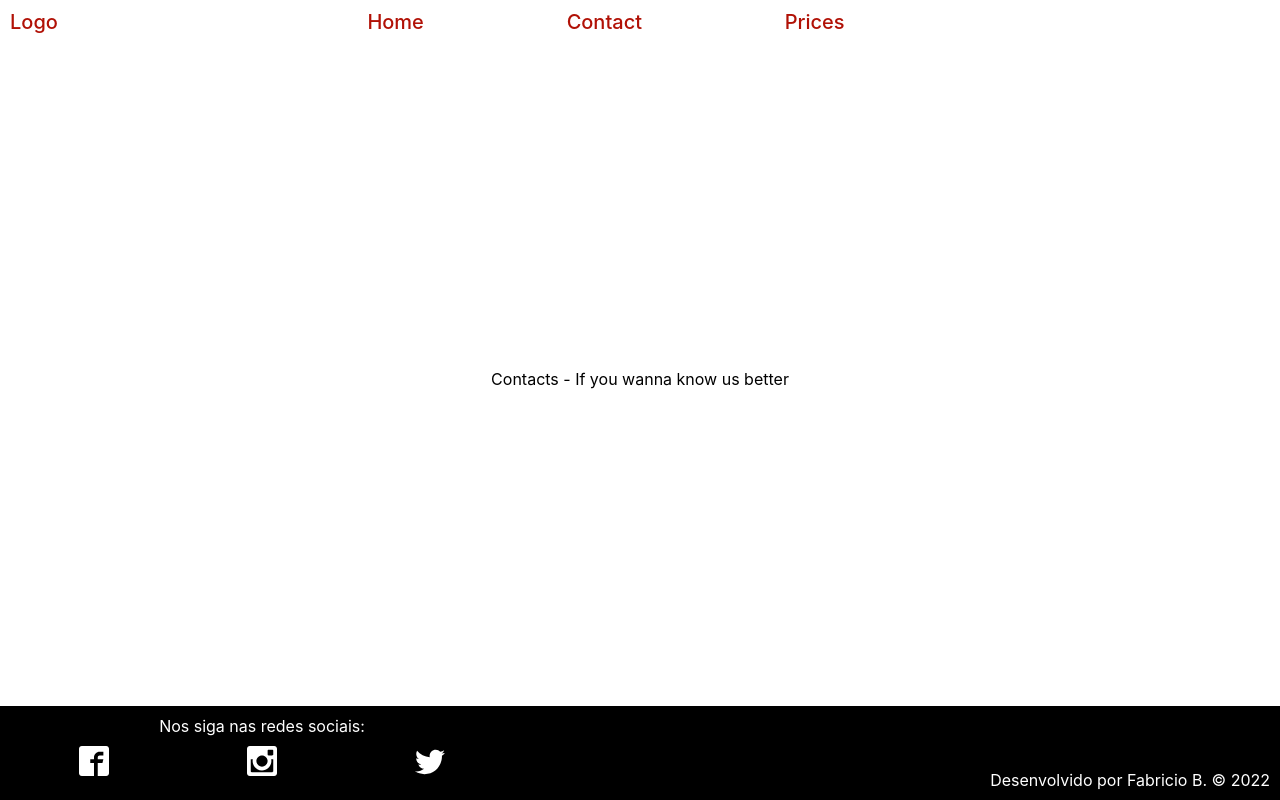
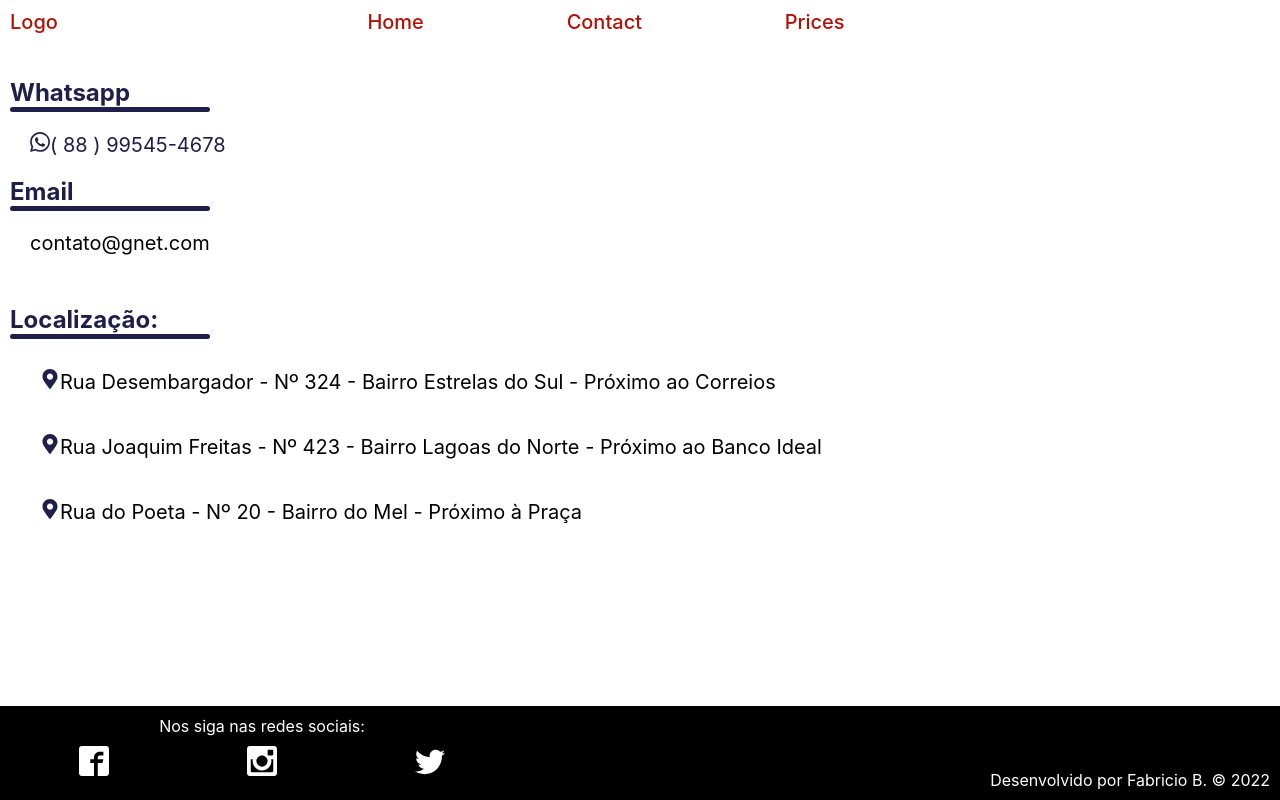
Before and after one commit to Braz99/site-internet, a Next.js app: page /contact in a window 1280 px wide. Built offline with nearby package versions, Linux system fonts and the light colour scheme.

Commit message:
Adiciona conteúdo à pagina contact

```diff
--- a/src/pages/contact.jsx
+++ b/src/pages/contact.jsx
@@ -1,7 +1,55 @@
 import Layout from "../components/Layout";
+import styles from "../../styles/contacts.module.css";
+import { ImWhatsapp } from "react-icons/im";
+import { FaMapMarkerAlt } from "react-icons/fa";
+import Link from "next/link";
 
 export default function Contact() {
   return (
-    <Layout title="Contact">Contacts - If you wanna know us better</Layout>
+    <Layout title="Contato">
+      <section className={styles.contactsection}>
+        <div className={styles.whatsappdiv}>
+          <h1 className={styles.title}>Whatsapp</h1>
+          <span className={styles.whatsapp}>
+            <a
+              target="_blank"
+              href={
+                "https://api.whatsapp.com/send?phone=0000000000&text=Salve%20o%20nosso%20n%C3%BAmero%20nos%20seus%20contatos!"
+              }
+            >
+              <ImWhatsapp />( 88 ) 99545-4678
+            </a>
+          </span>
+        </div>
+
+        <div className={styles.emaildiv}>
+          <h1 className={styles.title}>Email</h1>
+          <span className={styles.email}>contato@gnet.com </span>
+        </div>
+      </section>
+
+      <section className={styles.locationsection}>
+        <h1 className={styles.title}>Localização: </h1>
+
+        <ul className={styles.location}>
+          <li>
+            <FaMapMarkerAlt />
+            Rua Desembargador - Nº 324 - Bairro Estrelas do Sul - Próximo ao
+            Correios
+          </li>
+
+          <li>
+            <FaMapMarkerAlt />
+            Rua Joaquim Freitas - Nº 423 - Bairro Lagoas do Norte - Próximo ao
+            Banco Ideal
+          </li>
+
+          <li>
+            <FaMapMarkerAlt />
+            Rua do Poeta - Nº 20 - Bairro do Mel - Próximo à Praça
+          </li>
+        </ul>
+      </section>
+    </Layout>
   );
 }
--- a/src/pages/index.jsx
+++ b/src/pages/index.jsx
@@ -10,8 +10,8 @@ export default function Home() {
   return (
     <>
       <Head>
-        <meta name="description" content="Generated by create next app" />
-        <meta charset="utf-8" />
+        <meta name="description" content="Site de um provedor de internet" />
+        <meta charSet="utf-8" />
         <meta name="viewport" content="width=device-width, initial-scale=1" />
         <link rel="icon" href="/favicon.ico" />
       </Head>
--- a/styles/components/layout.module.css
+++ b/styles/components/layout.module.css
@@ -1,7 +1,7 @@
 .children {
   display: flex;
-  justify-content: center;
   align-items: center;
   flex-direction: column;
   min-height: calc(100vh - 57.5px - 90px);
+  padding: 10px;
 }
--- /dev/null
+++ b/styles/contacts.module.css
@@ -0,0 +1,56 @@
+.title {
+  color: #1f1f49;
+  width: 100%;
+  text-align: left;
+}
+
+.title::after {
+  content: "";
+  display: block;
+  width: 200px;
+  height: 5px;
+  text-align: left;
+  background-color: currentColor;
+  border-radius: 10px;
+}
+
+.whatsappdiv a {
+  color: #1f1f49;
+}
+
+.contactsection,
+.locationsection {
+  width: 100%;
+  margin: 15px 20px;
+}
+
+.whatsapp,
+.email {
+  margin: 20px;
+  font-size: 20px;
+}
+
+.whatsappdiv,
+.emaildiv {
+  display: flex;
+  flex-wrap: wrap;
+  justify-content: flex-start;
+}
+
+.location {
+  padding: 10px;
+  display: flex;
+  flex-wrap: wrap;
+  justify-content: center;
+}
+
+.location li {
+  width: 100%;
+  text-align: left;
+  font-size: 20px;
+  margin: 20px;
+}
+
+.location li svg {
+  color: #1f1f49;
+}
```
Also changed, not shown: styles/globals.css (line endings or trailing spaces).
